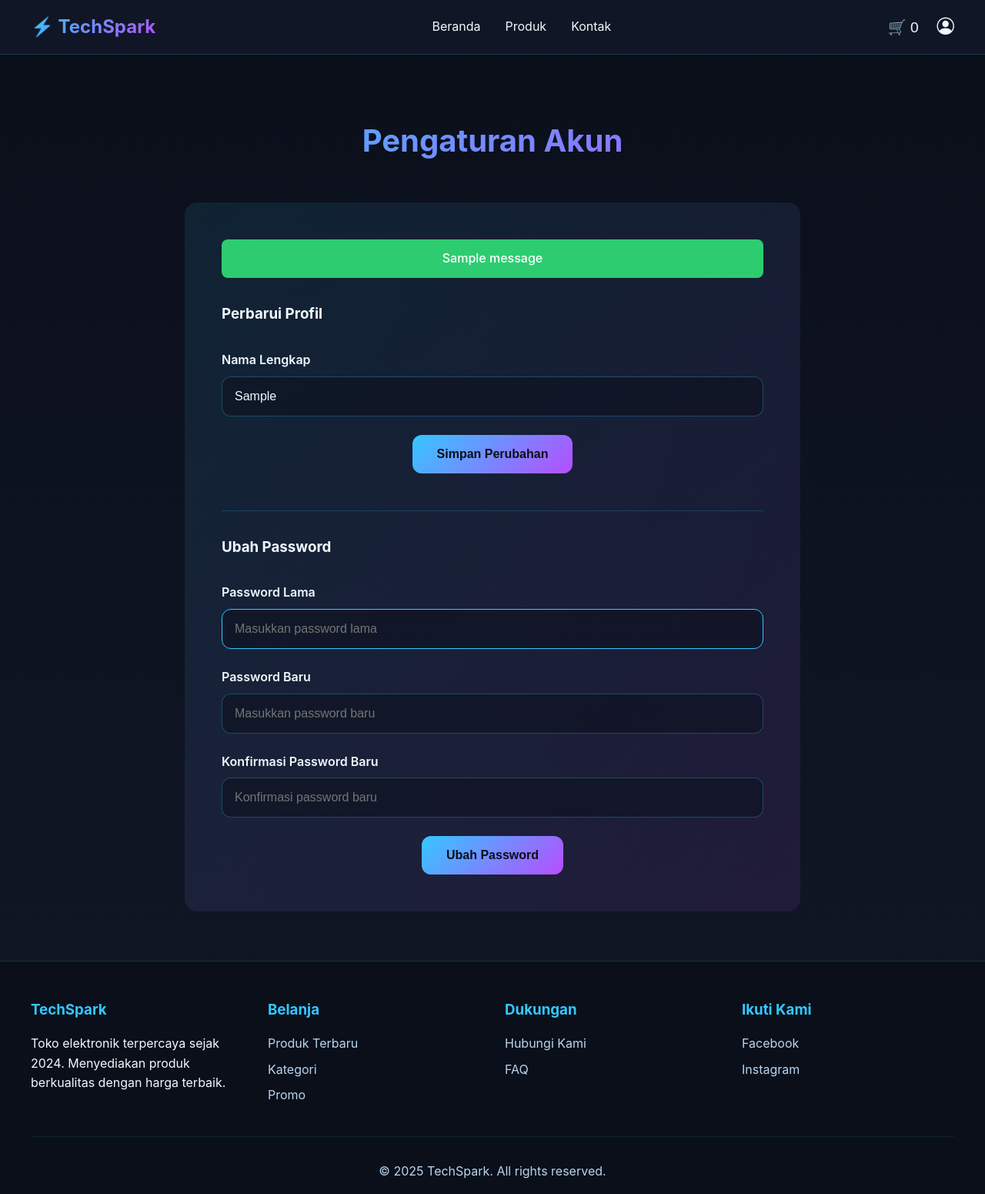
After one commit to rahmatsigma/TechSpark, a Django app: page /pengaturan/ in a window 1280 px wide. The commit adds this page. Shown: the whole page at 77% size. Run offline with Django 5.2, Linux system fonts and the light colour scheme; a user stored in the database is signed in; tables that the repository leaves empty hold one stand-in row (values such as "Sample post"); one stand-in notice (Sample message) is shown.

Commit message:
add: setting page, feat: dropdown profile

```diff
--- a/static/css/style.css
+++ b/static/css/style.css
@@ -374,3 +374,106 @@ footer {
         flex-direction: column;
     }
 }
+
+
+/* ==================
+    Navbar Icons & Dropdown
+================== */
+.nav-icon-btn {
+    background: none;
+    border: none;
+    color: #f0f9ff;
+    cursor: pointer;
+    font-size: 1.2rem;
+    transition: color 0.3s;
+    padding: 0;
+    margin: 0;
+}
+.nav-icon-btn:hover {
+    color: #33c8ff;
+}
+
+/* Container untuk dropdown (butuh position: relative) */
+.profile-dropdown {
+    position: relative;
+    display: inline-block;
+}
+
+/* Tombol ikon profil (sudah di-style oleh .nav-icon-btn) */
+.profile-icon-btn i {
+    font-size: 1.4rem; /* Bikin ikon profil sedikit lebih besar */
+    vertical-align: middle;
+}
+
+/* Menu Dropdown (tersembunyi by default) */
+.dropdown-menu {
+    display: none; /* (Akan di-toggle oleh JS) */
+    position: absolute;
+    top: 40px; /* Jarak dari ikon */
+    right: 0;
+    background: #141d2e;
+    border: 1px solid rgba(51, 200, 255, 0.2);
+    border-radius: 8px;
+    min-width: 220px;
+    box-shadow: 0 8px 16px rgba(0, 0, 0, 0.3);
+    z-index: 101;
+    overflow: hidden; /* Agar border-radius-nya rapi */
+}
+
+/* Kelas 'show' (dari JS) untuk menampilkan menu */
+.dropdown-menu.show {
+    display: block;
+}
+
+/* Header di dalam dropdown */
+.dropdown-header {
+    padding: 1rem;
+    font-size: 0.9rem;
+    font-weight: 600;
+    color: #b9d5f0;
+    border-bottom: 1px solid rgba(51, 200, 255, 0.2);
+}
+
+/* Link di dalam dropdown */
+.dropdown-item {
+    display: flex;
+    align-items: center;
+    gap: 10px;
+    padding: 0.75rem 1rem;
+    color: #f0f9ff;
+    text-decoration: none;
+    font-size: 0.95rem;
+    transition: background 0.2s ease;
+}
+
+.dropdown-item:hover {
+    background: rgba(51, 200, 255, 0.1);
+    color: #33c8ff;
+}
+
+.dropdown-item i {
+    font-size: 1rem;
+    width: 20px;
+    text-align: center;
+}
+
+/* Warna khusus untuk tombol logout */
+.dropdown-item.logout:hover {
+    background: rgba(231, 76, 60, 0.1);
+    color: #e74c3c;
+}
+
+/* === CSS UNTUK PESAN FEEDBACK === */
+.message-box {
+    padding: 12px;
+    border-radius: 8px;
+    color: #fff;
+    font-weight: 500;
+    text-align: center;
+}
+.message-success {
+    background: #2ecc71; /* Warna hijau */
+}
+.message-error {
+    background: #e74c3c; /* Warna merah */
+}
--- a/static/js/main.js
+++ b/static/js/main.js
@@ -94,3 +94,41 @@ document.querySelectorAll('a[href^="#"]').forEach(anchor => {
 document.addEventListener('DOMContentLoaded', (event) => {
     loadProducts();
 });
+
+
+
+/* ==================
+   Logika Dropdown Profil
+================== */
+
+// Jalankan ini setelah semua konten halaman dimuat
+document.addEventListener('DOMContentLoaded', (event) => {
+
+    // Cek apakah tombol profil ada di halaman ini
+    const profileBtn = document.getElementById('profileBtn');
+    const profileDropdown = document.getElementById('profileDropdown');
+
+    if (profileBtn && profileDropdown) {
+
+        // 1. Tampilkan/Sembunyikan menu saat ikon diklik
+        profileBtn.addEventListener('click', function(e) {
+            e.stopPropagation(); // Hentikan event agar tidak ditangkap 'window'
+            profileDropdown.classList.toggle('show');
+        });
+
+        // 2. Sembunyikan menu saat user klik di luar menu
+        window.addEventListener('click', function(e) {
+            if (profileDropdown.classList.contains('show')) {
+                // Cek apakah yang diklik BUKAN menu atau tombol
+                if (!profileBtn.contains(e.target) && !profileDropdown.contains(e.target)) {
+                    profileDropdown.classList.remove('show');
+                }
+            }
+        });
+    }
+
+    // Pastikan fungsi loadProducts masih dipanggil jika ada
+    if (document.getElementById('products-container')) {
+        loadProducts();
+    }
+});
--- a/techspark/forms.py
+++ b/techspark/forms.py
@@ -1,10 +1,12 @@
 from django import forms
+from django.contrib.auth.models import User
+from django.contrib.auth.forms import PasswordChangeForm # Impor form bawaan Django
 from .models import Product
 
+# 1. Form CRUD Produk (Sudah ada)
 class ProductForm(forms.ModelForm):
     class Meta:
         model = Product
-        # Tampilkan semua field dari model Product di form
         fields = ['name', 'description', 'price', 'image_url']
         widgets = {
             'name': forms.TextInput(attrs={'class': 'form-control'}),
@@ -18,3 +20,25 @@ class ProductForm(forms.ModelForm):
             'price': 'Harga (Rupiah)',
             'image_url': 'URL Gambar Produk'
         }
+
+# 2. Form untuk ganti Nama
+class UserUpdateForm(forms.ModelForm):
+    class Meta:
+        model = User
+        fields = ['first_name']
+
+    def __init__(self, *args, **kwargs):
+        super().__init__(*args, **kwargs)
+        self.fields['first_name'].widget.attrs.update({'class': 'form-control', 'placeholder': 'Nama lengkap Anda'})
+        self.fields['first_name'].label = "Nama Lengkap"
+
+# 3. Form untuk ganti Password
+class CustomPasswordChangeForm(PasswordChangeForm):
+    def __init__(self, *args, **kwargs):
+        super().__init__(*args, **kwargs)
+        self.fields['old_password'].widget.attrs.update({'class': 'form-control', 'placeholder': 'Masukkan password lama'})
+        self.fields['old_password'].label = "Password Lama"
+        self.fields['new_password1'].widget.attrs.update({'class': 'form-control', 'placeholder': 'Masukkan password baru'})
+        self.fields['new_password1'].label = "Password Baru"
+        self.fields['new_password2'].widget.attrs.update({'class': 'form-control', 'placeholder': 'Konfirmasi password baru'})
+        self.fields['new_password2'].label = "Konfirmasi Password Baru"
--- a/techspark/templates/pages/base.html
+++ b/techspark/templates/pages/base.html
@@ -10,6 +10,7 @@
     <meta name="description" content="Temukan elektronik terkini di TechSpark. Belanja laptop, smartphone, audio, dan kamera dengan kualitas premium dan harga terbaik.">
 
     <link rel="stylesheet" href="{% static 'css/style.css' %}">
+    <link rel="stylesheet" href="https://cdn.jsdelivr.net/npm/bootstrap-icons@1.11.3/font/bootstrap-icons.min.css">
 </head>
 <body>
     <nav>
@@ -23,8 +24,28 @@
             </ul>
 
             <div class="nav-icons">
-                <button onclick="showCart()">🛒 <span id="cart-count">0</span></button>
-            </div>
+                <button onclick="showCart()" class="nav-icon-btn">🛒 <span id="cart-count">0</span></button>
+
+                {% if user.is_authenticated %}
+                <div class="profile-dropdown">
+                    <button id="profileBtn" class="nav-icon-btn profile-icon-btn">
+                        <i class="bi bi-person-circle"></i>
+                    </button>
+
+                    <div id="profileDropdown" class="dropdown-menu">
+                        <div class="dropdown-header">
+                            Halo, {{ user.first_name|default:user.username|truncatechars:15 }}
+                        </div>
+                        <a href="{% url 'settings' %}" class="dropdown-item">
+                            <i class="bi bi-gear"></i> Pengaturan
+                        </a>
+                        <a href="{% url 'logout' %}" class="dropdown-item logout">
+                            <i class="bi bi-box-arrow-right"></i> Logout
+                        </a>
+                    </div>
+                </div>
+                {% endif %}
+                </div>
         </div>
     </nav>
 
--- a/techspark/templates/pages/login.html
+++ b/techspark/templates/pages/login.html
@@ -6,6 +6,7 @@
     <meta name="viewport" content="width=device-width, initial-scale=1.0">
     <title>Login - TechSpark</title>
     <link rel="stylesheet" href="{% static 'css/auth.css' %}">
+    <link rel="stylesheet" href="https://cdn.jsdelivr.net/npm/bootstrap-icons@1.11.3/font/bootstrap-icons.min.css">
 </head>
 <body>
     <div class="login-container">
@@ -64,10 +65,10 @@
 
         <div class="social-login">
             <button class="social-btn" onclick="loginWithGoogle()">
-                <span>🔍</span> Google
+                                <i class="bi bi-google"></i> Google
             </button>
             <button class="social-btn" onclick="loginWithFacebook()">
-                <span>📘</span> Facebook
+                                <i class="bi bi-facebook"></i> Facebook
             </button>
         </div>
 
--- /dev/null
+++ b/techspark/templates/pages/settings.html
@@ -0,0 +1,85 @@
+{% extends 'pages/base.html' %}
+{% load static %}
+
+{% block title %}Pengaturan Akun - TechSpark{% endblock %}
+
+{% block content %}
+<div class="container" style="padding-top: 5rem; min-height: 80vh;">
+
+    <h2 class="section-title">Pengaturan Akun</h2>
+
+    <div class="newsletter" style="max-width: 800px; margin: 0 auto;">
+
+        {% if messages %}
+            {% for message in messages %}
+            <div class="message-box {% if message.tags == 'error' %}message-error{% else %}message-success{% endif %}" style="margin-bottom: 2rem;">
+                {{ message }}
+            </div>
+            {% endfor %}
+        {% endif %}
+
+        <form method="POST">
+            {% csrf_token %}
+            <h3 style="text-align: left; margin-bottom: 2rem;">Perbarui Profil</h3>
+
+            {% for field in user_form %}
+            <div class="form-group">
+                <label for="{{ field.id_for_label }}">{{ field.label }}</label>
+                {{ field }}
+                {% if field.errors %}
+                    <small style="color: #e74c3c; display: block; margin-top: 5px;">{{ field.errors|first }}</small>
+                {% endif %}
+            </div>
+            {% endfor %}
+
+            <button type="submit" name="update_info_submit" class="btn btn-primary">Simpan Perubahan</button>
+        </form>
+
+        <hr style="border: none; border-top: 1px solid rgba(51, 200, 255, 0.2); margin: 3rem 0 2rem 0;">
+
+        <form method="POST">
+            {% csrf_token %}
+            <h3 style="text-align: left; margin-bottom: 2rem;">Ubah Password</h3>
+
+            {% for field in password_form %}
+            <div class="form-group">
+                <label for="{{ field.id_for_label }}">{{ field.label }}</label>
+                {{ field }}
+                {% if field.errors %}
+                    <small style="color: #e74c3c; display: block; margin-top: 5px;">{{ field.errors|first }}</small>
+                {% endif %}
+            </div>
+            {% endfor %}
+
+            <button type="submit" name="change_password_submit" class="btn btn-primary">Ubah Password</button>
+        </form>
+
+    </div>
+</div>
+
+<style>
+    .form-group {
+        margin-bottom: 1.5rem;
+        text-align: left;
+    }
+    .form-group label {
+        display: block;
+        margin-bottom: 0.5rem;
+        font-weight: 600;
+        color: #f0f9ff;
+    }
+    .form-control {
+        width: 100%;
+        padding: 1rem;
+        border-radius: 0.75rem;
+        border: 1px solid rgba(51, 200, 255, 0.3);
+        background: rgba(10, 15, 26, 0.5);
+        color: #f0f9ff;
+        font-size: 1rem;
+    }
+    .form-control:focus {
+        outline: none;
+        border-color: #33c8ff;
+    }
+</style>
+{% endblock %}
--- a/techspark/urls.py
+++ b/techspark/urls.py
@@ -12,6 +12,8 @@ urlpatterns = [
 
     path('products/', views.product_list_view, name='product_list'),
 
+    path('pengaturan/', views.settings_view, name='settings'),
+
     # === URL DASHBOARD ADMIN KUSTOM (BARU) ===
     # 'R'ead (List)
     path('dashboard/', views.dashboard_view, name='dashboard'),
--- a/techspark/views.py
+++ b/techspark/views.py
@@ -1,3 +1,5 @@
+from django.contrib.auth import update_session_auth_hash
+from .forms import UserUpdateForm, CustomPasswordChangeForm
 from django.shortcuts import render, redirect
 from django.contrib.auth import authenticate, login, logout
 from django.contrib.auth import authenticate, login
@@ -7,82 +9,71 @@ from django.contrib.auth.decorators import login_required, user_passes_test
 from django.shortcuts import get_object_or_404
 from .models import Product
 from .forms import ProductForm
+from django.contrib.auth.decorators import login_required
 
 def is_staff(user):
     return user.is_staff
 
-# View beranda (tidak berubah)
+# View beranda
 def home_view(request):
     return render(request, 'pages/beranda.html')
 
-# === FUNGSI LOGIN (VERSI LENGKAP) ===
+# === FUNGSI LOGIN  ===
 def login_view(request):
     if request.method == 'POST':
         # Ambil data dari form
-        login_input = request.POST.get('login_field') # <-- UBAH INI
+        login_input = request.POST.get('login_field')
         password = request.POST.get('password')
 
         # 1. Cek kredensial pakai 'authenticate'
-        user = authenticate(request, username=login_input, password=password) # <-- UBAH INI
+        user = authenticate(request, username=login_input, password=password)
 
         # 2. Cek hasilnya
         if user is not None:
-            # Jika user ada dan password-nya benar
-            login(request, user)  # Buat sesi login untuk user
+            login(request, user)
 
-            # ===== LOGIKA REDIRECT BARU =====
+            # ===== LOGIKA REDIRECT =====
             # Cek apakah user adalah admin/staff
             if user.is_staff:
                 messages.success(request, f'Selamat datang, Admin {user.first_name or user.username}!')
-                # Arahkan staff ke dashboard
                 return redirect('dashboard')
             else:
                 messages.success(request, f'Selamat datang kembali, {user.first_name}!')
-                # Arahkan user biasa ke beranda
                 return redirect('home')
-            # ================================
 
         else:
-            # Jika user tidak ada atau password salah
             messages.error(request, 'Email atau password yang Anda masukkan salah.')
-            # Kembalikan ke halaman login (untuk menampilkan pesan error)
             return render(request, 'pages/login.html')
 
-    # Jika metodenya GET (baru buka halaman), tampilkan halaman login
     return render(request, 'pages/login.html')
 
-# === FUNGSI REGISTER (VERSI LENGKAP) ===
+# === FUNGSI REGISTER  ===
 def register_view(request):
     if request.method == 'POST':
-        # Ambil semua data dari form register
         nama_lengkap = request.POST.get('full_name')
         email = request.POST.get('email')
         password = request.POST.get('password')
         password_confirm = request.POST.get('password_confirm')
 
         # --- VALIDASI ---
-        # 1. Cek apakah password & konfirmasi sama
         if password != password_confirm:
             messages.error(request, 'Password dan Konfirmasi Password tidak cocok!')
             return render(request, 'pages/register.html')
 
-        # 2. Cek apakah email (username) sudah terdaftar
         if User.objects.filter(username=email).exists():
             messages.error(request, 'Email ini sudah terdaftar. Silakan gunakan email lain.')
             return render(request, 'pages/register.html')
 
         # --- JIKA LOLOS VALIDASI ---
         try:
-            # 3. Buat user baru di database
+            # Buat user baru di database
             user = User.objects.create_user(
-                username=email,          # Kita pakai email sebagai username
+                username=email,
                 email=email,
-                password=password,       # Django akan HASH password ini
-                first_name=nama_lengkap  # Menyimpan nama lengkap
+                password=password,
+                first_name=nama_lengkap
             )
-            # user.save() tidak perlu, create_user sudah otomatis menyimpan
 
-            # 4. Beri pesan sukses dan arahkan ke login
             messages.success(request, 'Akun Anda berhasil dibuat! Silakan login.')
             return redirect('login')
 
@@ -90,12 +81,10 @@ def register_view(request):
             messages.error(request, f'Terjadi kesalahan: {e}')
             return render(request, 'pages/register.html')
 
-    # Jika metodenya GET, tampilkan halaman register
     return render(request, 'pages/register.html')
 
-# View list produk (tidak berubah)
+# View list produk
 def product_list_view(request):
-    # Ambil SEMUA produk, bukan cuma 4
     products = Product.objects.all().order_by('-created_at')
 
     context = {
@@ -104,23 +93,21 @@ def product_list_view(request):
     return render(request, 'pages/product_list.html', context)
 
 
-# === VIEWS DASHBOARD ADMIN (BARU) ===
+# === VIEWS DASHBOARD ADMIN ===
 
-@login_required(login_url='login') # Harus login
-@user_passes_test(is_staff) # Harus staff
+@login_required(login_url='login')
+@user_passes_test(is_staff)
 def dashboard_view(request):
-    # 'R'ead - Tampilkan semua produk
     products = Product.objects.all().order_by('-created_at')
     return render(request, 'pages/dashboard.html', {'products': products})
 
 @login_required(login_url='login')
 @user_passes_test(is_staff)
 def product_add_view(request):
-    # 'C'reate - Tambah produk baru
     if request.method == 'POST':
         form = ProductForm(request.POST)
         if form.is_valid():
-            form.save() # Simpan ke database
+            form.save()
             messages.success(request, 'Produk baru berhasil ditambahkan!')
             return redirect('dashboard')
     else:
@@ -137,11 +124,11 @@ def product_edit_view(request, pk):
     if request.method == 'POST':
         form = ProductForm(request.POST, instance=product)
         if form.is_valid():
-            form.save() # Simpan perubahan
+            form.save()
             messages.success(request, 'Produk berhasil diperbarui!')
             return redirect('dashboard')
     else:
-        form = ProductForm(instance=product) # Isi form dengan data produk yg ada
+        form = ProductForm(instance=product)
 
     return render(request, 'pages/product_form.html', {'form': form, 'title': f'Edit Produk: {product.name}'})
 
@@ -152,15 +139,55 @@ def product_delete_view(request, pk):
     product = get_object_or_404(Product, pk=pk)
 
     if request.method == 'POST':
-        product.delete() # Hapus produk dari database
+        product.delete()
         messages.success(request, 'Produk berhasil dihapus.')
         return redirect('dashboard')
 
     return render(request, 'pages/product_confirm_delete.html', {'product': product})
 
 
-@login_required # <-- Pastikan user login sebelum bisa logout
+@login_required
 def logout_view(request):
     logout(request)
     messages.success(request, "Anda berhasil logout.")
     return redirect('login')
+
+# === TAMBAHKAN VIEW BARU INI ===
+@login_required(login_url='login') # Pastikan user sudah login
+def settings_view(request):
+
+    if request.method == 'POST':
+        # Cek form mana yang di-submit
+        if 'update_info_submit' in request.POST:
+            # === Ini logika untuk Form Ganti Nama ===
+            user_form = UserUpdateForm(request.POST, instance=request.user)
+            password_form = CustomPasswordChangeForm(user=request.user) # Buat form kosong
+
+            if user_form.is_valid():
+                user_form.save()
+                messages.success(request, 'Nama Anda berhasil diperbarui!')
+                return redirect('settings')
+
+        elif 'change_password_submit' in request.POST:
+            # === Ini logika untuk Form Ganti Password ===
+            user_form = UserUpdateForm(instance=request.user) # Buat form kosong
+            password_form = CustomPasswordChangeForm(request.user, request.POST)
+
+            if password_form.is_valid():
+                user = password_form.save()
+                # PENTING: Update sesi agar user tidak auto-logout
+                update_session_auth_hash(request, user)
+                messages.success(request, 'Password Anda berhasil diubah!')
+                return redirect('settings')
+
+    else:
+        # === Ini logika untuk GET (user baru buka halaman) ===
+        user_form = UserUpdateForm(instance=request.user)
+        password_form = CustomPasswordChangeForm(user=request.user)
+
+    # Kirim kedua form ke template
+    context = {
+        'user_form': user_form,
+        'password_form': password_form
+    }
+    return render(request, 'pages/settings.html', context)
```
